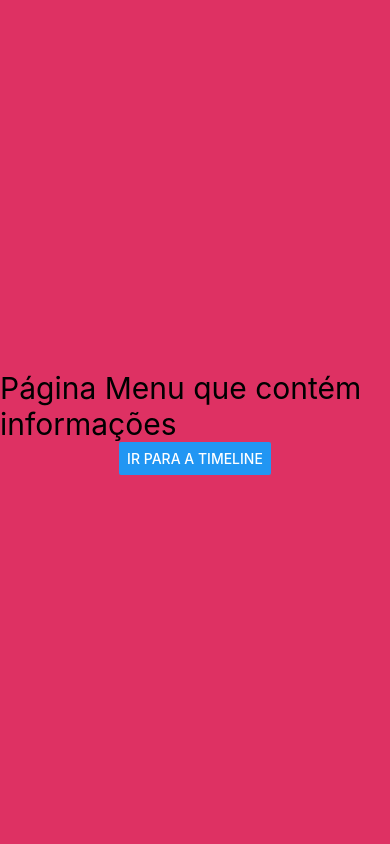
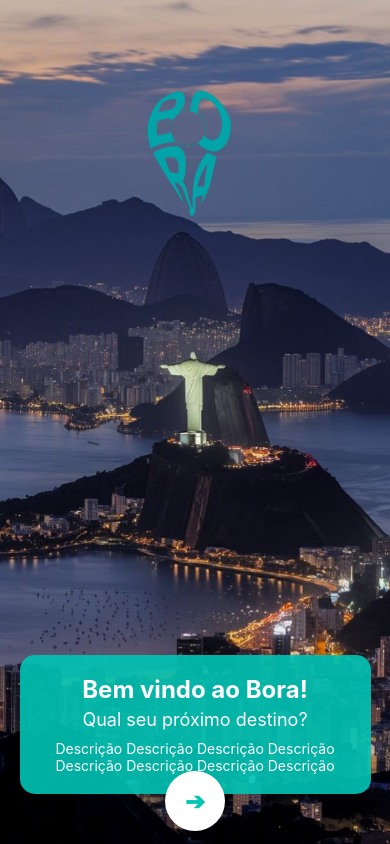
Before and after one commit to AndreLucca19/Bora-Viajar-mobile, a React Native app: screen /Inicial in a window 390 px wide. Built offline with nearby package versions, Linux system fonts and the light colour scheme.

Commit message:
feat: create inicial page

```diff
--- a/pages/Inicial.js
+++ b/pages/Inicial.js
@@ -1,24 +1,97 @@
 import React from "react";
-import { View, Text, Button } from "react-native";
+import { View, Text, StyleSheet, ImageBackground, TouchableOpacity, Image} from "react-native";
 
-export default function Inicial() {
+export default function Inicial({ navigation }) {
     return (
-        <View style={styles.container}>
-            <Text style={styles.title}>Página Menu que contém informações</Text>
-            <Button title="Ir para a timeline" onPress={() => navigation.navigate("Home")} />
+        <ImageBackground
+            source={require("../assets/Rj-C.jpg")}
+            style={styles.background}
+        >
+            <View style={styles.container}>
+                <Image
+                    source={require("../assets/logo.png")}
+                    style={styles.logo}
+                />
 
-        </View>
+                <View style={styles.textBox}>
+                    <Text style={styles.title}>Bem vindo ao Bora!</Text>
+                    <Text style={styles.subtitle}>Qual seu próximo destino?</Text>
+                    <Text style={styles.description}>
+                        Descrição Descrição Descrição Descrição Descrição Descrição Descrição Descrição
+
+                    </Text>
+                </View>
+
+                <TouchableOpacity
+                    style={styles.button}
+                    onPress={() => navigation.navigate("Home")}
+                >
+                    <Text style={styles.buttonText}>{"\u2794"}</Text>
+                </TouchableOpacity>
+            </View>
+        </ImageBackground>
     );
 }
 
-const styles = {
+const styles = StyleSheet.create({
+    background: {
+        flex: 1,
+        width: "100%",
+        height: "100%",
+        resizeMode: "cover",
+    },
     container: {
         flex: 1,
+        justifyContent: "space-between",
+        alignItems: "center",
+        paddingVertical: 50,
+    },
+    logo: {
+        width: 200,
+        height: 200,
+        resizeMode: "contain",
+        marginTop: 20,
+    },
+    textBox: {
+        backgroundColor: "rgba(0, 196, 180, 0.9)",
+        padding: 20,
+        borderRadius: 15,
+        alignItems: "center",
+        width: "90%",
+        marginTop: 100,
+    },
+    title: {
+        fontSize: 24,
+        fontWeight: "bold",
+        color: "white",
+        textAlign: "center",
+    },
+    subtitle: {
+        fontSize: 18,
+        color: "white",
+        marginTop: 5,
+        textAlign: "center",
+    },
+    description: {
+        fontSize: 14,
+        color: "white",
+        marginTop: 10,
+        textAlign: "center",
+    },
+    button: {
+        width: 60,
+        height: 60,
+        backgroundColor: "white",
+        borderRadius: 30,
         justifyContent: "center",
         alignItems: "center",
-        backgroundColor: "rgb(222, 49, 99)",
+        position: "absolute",
+        bottom: 13,
+        zIndex: 1,
     },
-    title: {
-        fontSize: 30,
+    buttonText: {
+        fontSize: 24,
+        color: "#00C4B4",
+        fontWeight: "bold",
     },
-};
+});
--- a/pages/Login.js
+++ b/pages/Login.js
@@ -35,7 +35,7 @@ export default function Login({ navigation }) {
                     <TouchableOpacity onPress={() => navigation.navigate("Cadastro")}>
                         <Text style={styles.linkText}>Não tem uma conta? Crie já</Text>
                     </TouchableOpacity>
-                    <TouchableOpacity style={styles.button} onPress={handleLogin}>
+                    <TouchableOpacity style={styles.button} onPress={() => navigation.navigate("Inicial")}>
                         <Text style={styles.buttonText}>ENTRAR</Text>
                     </TouchableOpacity>
                 </View>
```
Also changed, not shown: assets/logo.png (added).
